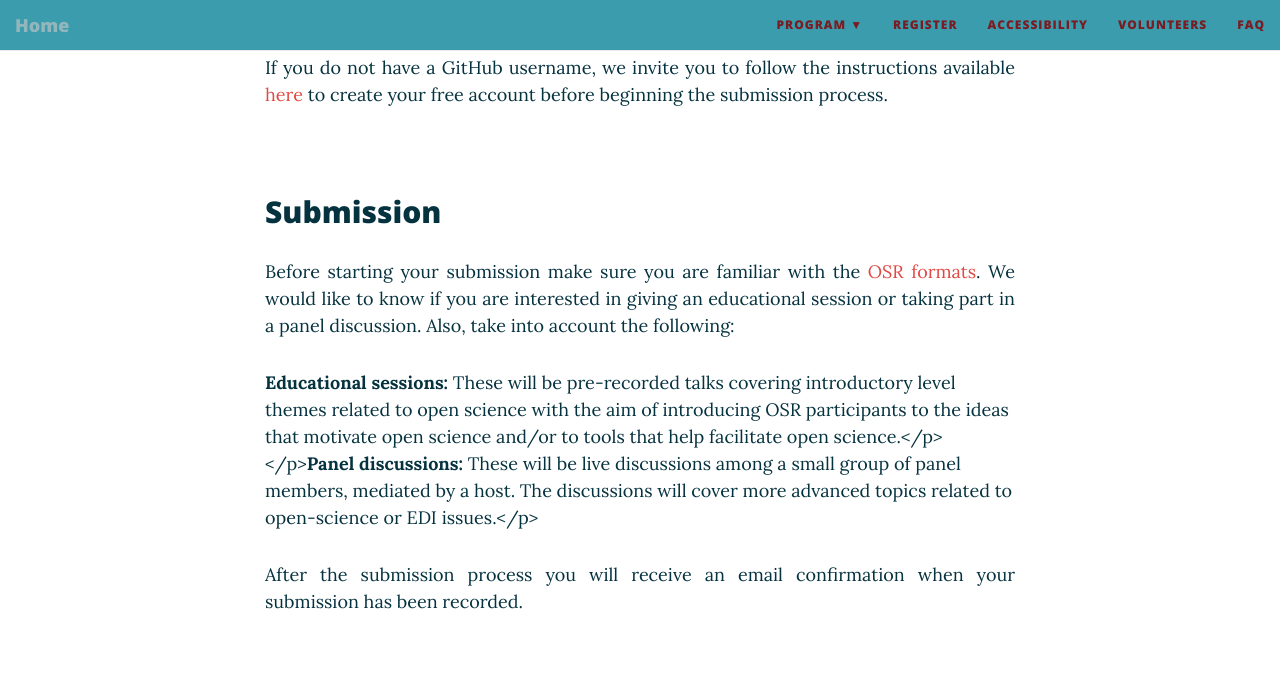
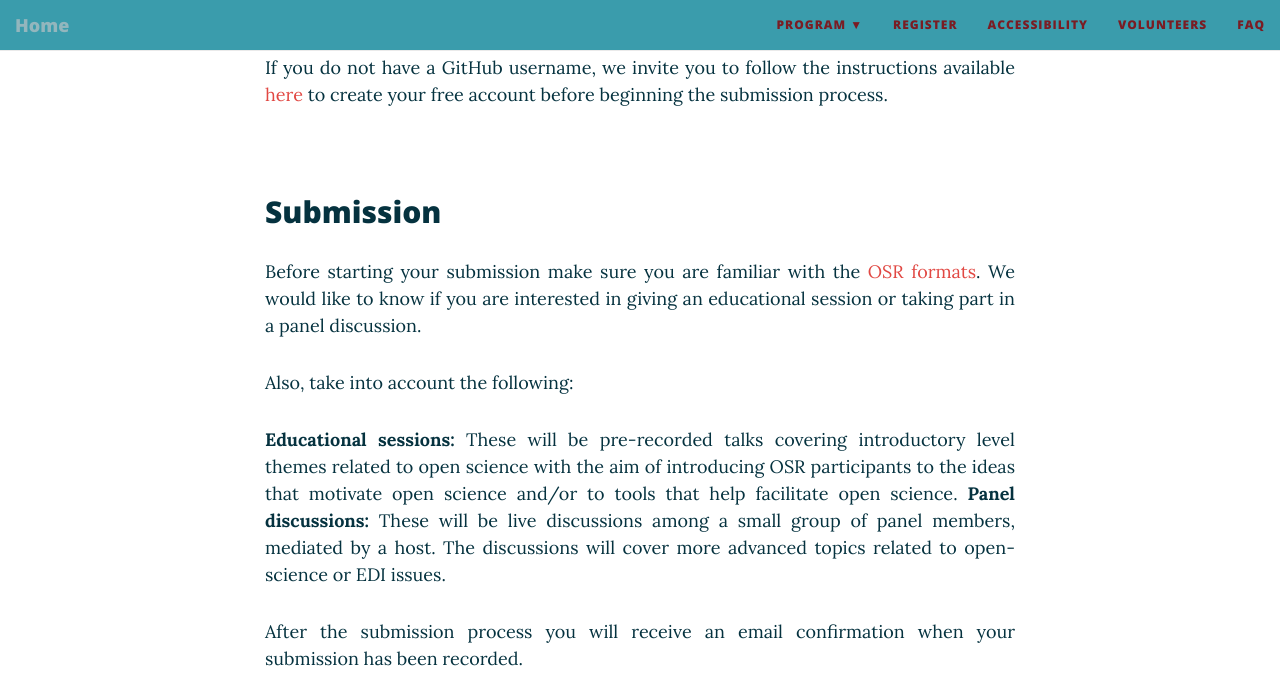
Before and after one commit to ohbm/osr2021, a Jekyll site: the page built from submit.md, in a window 1280 px wide and 900 px high, scrolled down 1141 px, cut to the strip 0-698 px from the top of the window. Built offline with Jekyll 4.4.1, drawn with Linux system fonts in a browser that asks for light colours; nearby versions of some CDN libraries.

Commit message:
Update submit.md

```diff
--- a/submit.md
+++ b/submit.md
@@ -53,9 +53,11 @@ If you do not have a GitHub username, we invite you to follow the instructions a
 <p align="justify">
   Before starting your submission make sure you are familiar with the [OSR formats](/formats.md){:target="_blank"}.
   We would like to know if you are interested in giving an educational session or taking part in a panel discussion.
+</p>
   Also, take into account the following:
-</p>**Educational sessions:** These will be pre-recorded talks covering introductory level themes related to open science with the aim of introducing OSR participants to the ideas that motivate open science and/or to tools that help facilitate open science.</p>
-</p>**Panel discussions:** These will be live discussions among a small group of panel members, mediated by a host. The discussions will cover more advanced topics related to open-science or EDI issues.</p>
+<p align="justify">
+  **Educational sessions:** These will be pre-recorded talks covering introductory level themes related to open science with the aim of introducing OSR participants to the ideas that motivate open science and/or to tools that help facilitate open science.
+  **Panel discussions:** These will be live discussions among a small group of panel members, mediated by a host. The discussions will cover more advanced topics related to open-science or EDI issues.</p>
 <p align="justify">
 After the submission process you will receive an email confirmation when your submission has been recorded.
 </p>
```
